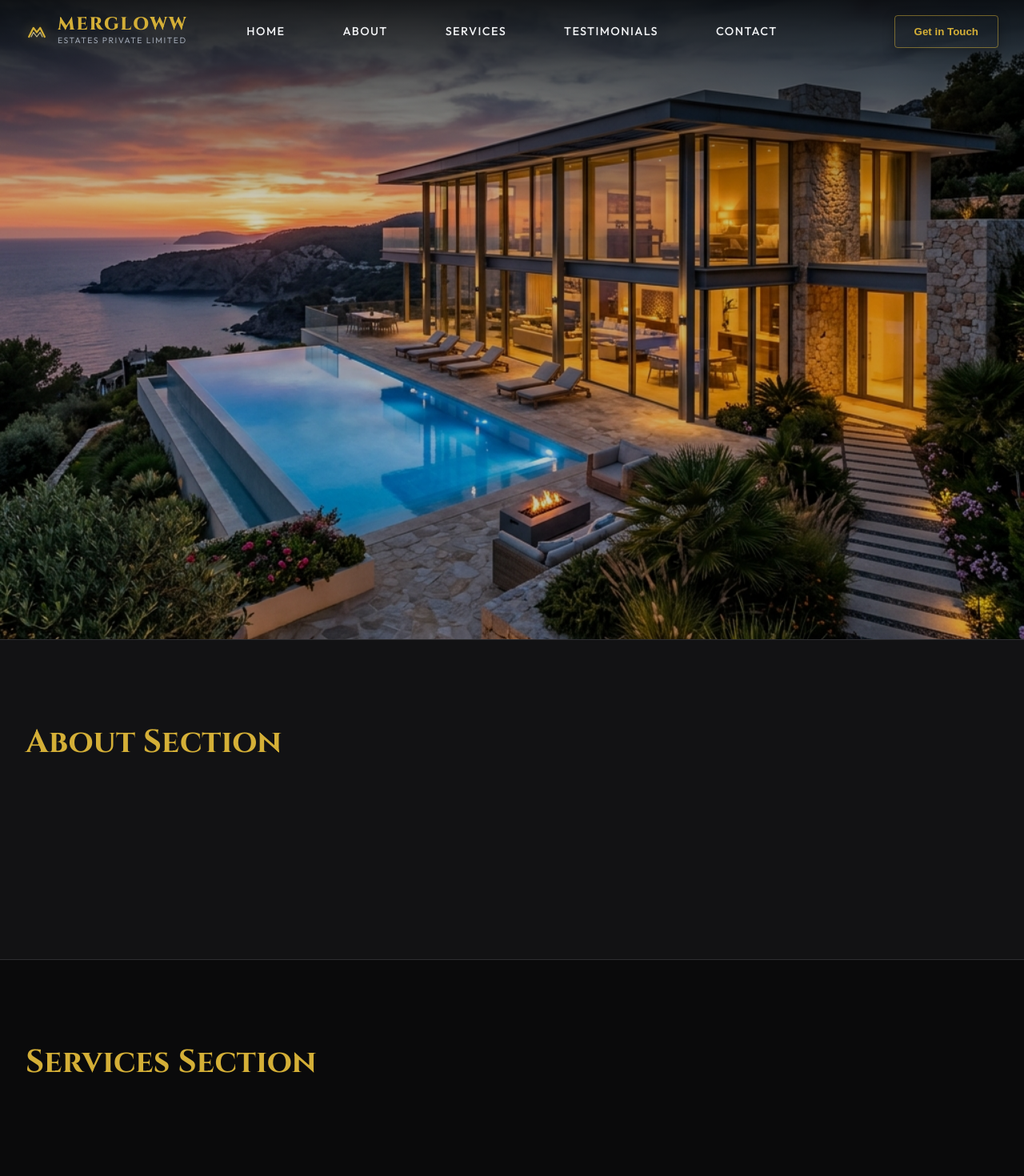
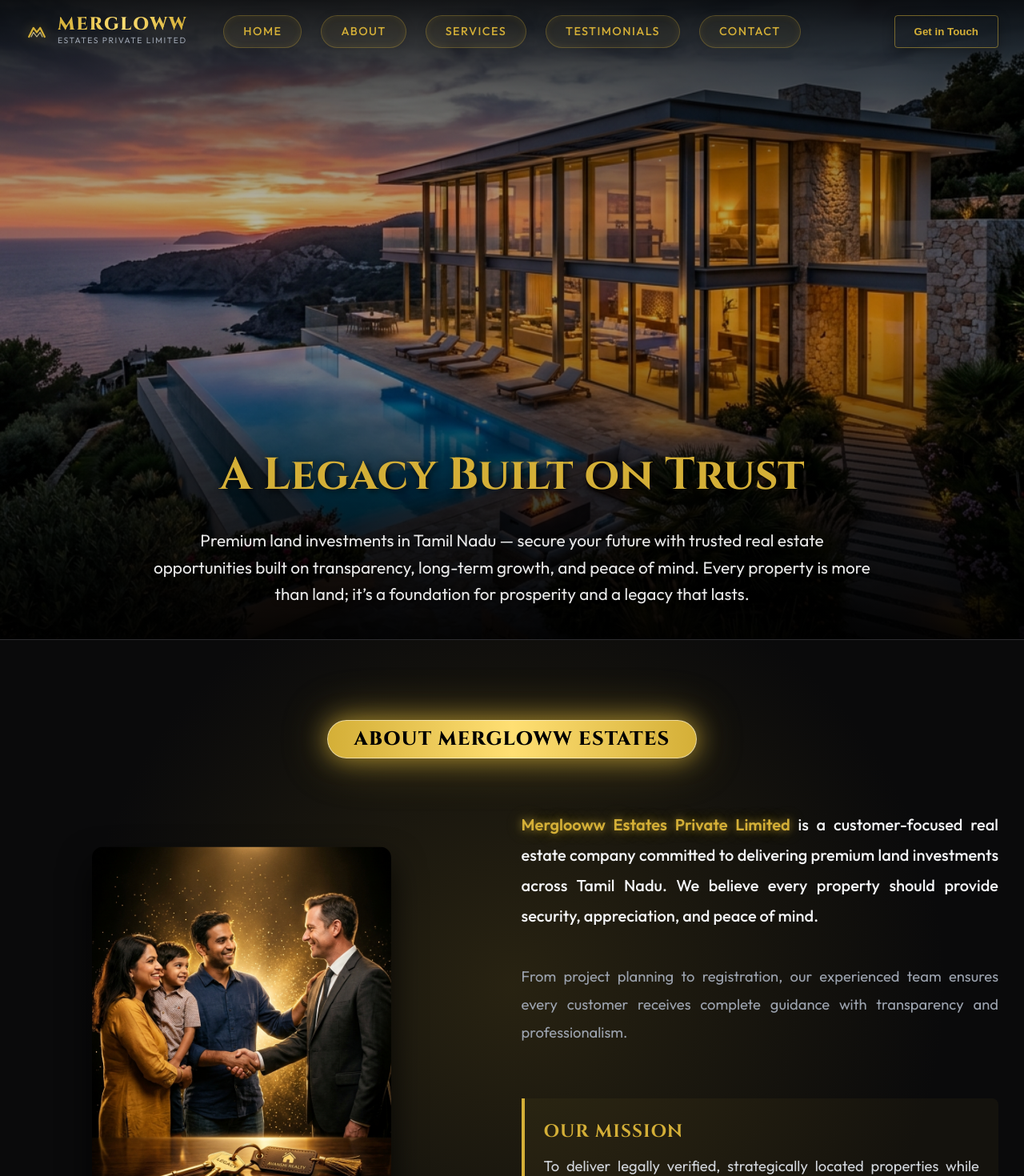
Before and after one commit to ranjithkannan108/mergloww, a React (Vite) app: page / in a window 1280 px wide. Shown: the top 1470 px of the page at 80% size. Built offline with nearby package versions, Linux system fonts and the light colour scheme; a web font is replaced by a local one.

Commit message:
Update hero layout, About section styling, glowing gold theme, and images

```diff
--- a/src/components/About.css
+++ b/src/components/About.css
@@ -202,3 +202,38 @@
     gap: 1.25rem;
   }
 }
+
+/* New Custom Effects for About Section */
+.glowing-title {
+  background: linear-gradient(90deg, #d4af37 0%, #ffdf73 50%, #d4af37 100%);
+  color: #000 !important;
+  padding: 0.5rem 2rem;
+  border-radius: 50px;
+  text-align: center;
+  margin: 0 auto;
+  box-shadow: 0 0 30px rgba(212, 175, 55, 0.7), 0 0 60px rgba(212, 175, 55, 0.4);
+  border: 1px solid rgba(255, 255, 255, 0.5);
+  display: inline-block;
+  font-weight: 800;
+  text-transform: uppercase;
+  letter-spacing: 0.05em;
+  font-size: 1.5rem;
+}
+
+.text-glass-effect {
+  background: rgba(15, 15, 18, 0.6);
+  backdrop-filter: blur(16px);
+  -webkit-backdrop-filter: blur(16px);
+  border: 1px solid rgba(212, 175, 55, 0.2);
+  border-radius: 20px;
+  padding: 3rem;
+  box-shadow: 0 15px 35px rgba(0, 0, 0, 0.6), inset 0 0 20px rgba(212, 175, 55, 0.05);
+  text-align: justify;
+  transition: all 0.4s ease;
+}
+
+.text-glass-effect:hover {
+  border-color: rgba(212, 175, 55, 0.5);
+  box-shadow: 0 15px 45px rgba(0, 0, 0, 0.8), inset 0 0 25px rgba(212, 175, 55, 0.15);
+  transform: translateY(-5px);
+}
--- a/src/components/About.jsx
+++ b/src/components/About.jsx
@@ -1,11 +1,50 @@
 import React from 'react';
+import './About.css';
+import aboutFamily from '../assets/about-family.png';
 
 export default function About() {
   return (
-    <section id="about" className="section section-alt" style={{ borderBottom: '1px solid var(--border-color)' }}>
+    <section id="about" className="section section-alt" style={{
+      borderBottom: '1px solid var(--border-color)',
+      padding: '100px 0',
+      background: 'radial-gradient(circle at center, rgba(212, 175, 55, 0.15) 0%, rgba(10, 10, 11, 1) 70%)'
+    }}>
       <div className="container">
-        <h2 className="section-title">About Section</h2>
-        {/* Placeholder for future about content */}
+
+        {/* Centered Glowing Title */}
+        <div style={{ display: 'flex', justifyContent: 'center', marginBottom: '4rem' }}>
+          <h2 className="about-title glowing-title">
+            About Mergloww Estates
+          </h2>
+        </div>
+
+        <div className="about-grid">
+
+          <div className="about-visuals" style={{ transform: 'scale(0.85)' }}>
+            <div className="about-image-card">
+              <img src={aboutFamily} alt="Happy family showing trust in Mergloww" className="about-image" />
+            </div>
+          </div>
+
+          <div className="about-info" style={{ textAlign: 'justify' }}>
+            <p className="about-description" style={{ fontSize: '1.25rem', lineHeight: '1.9' }}>
+              <strong style={{ color: 'var(--primary)', textShadow: '0 0 10px rgba(212, 175, 55, 0.6), 0 0 20px rgba(212, 175, 55, 0.4)' }}>Merglooww Estates Private Limited</strong> is a customer-focused real estate company committed to delivering premium land investments across Tamil Nadu. We believe every property should provide security, appreciation, and peace of mind.
+            </p>
+            <p className="about-description-secondary" style={{ fontSize: '1.15rem', lineHeight: '1.9', marginTop: '1.5rem' }}>
+              From project planning to registration, our experienced team ensures every customer receives complete guidance with transparency and professionalism.
+            </p>
+
+            <div style={{ marginTop: '2rem', padding: '1.5rem', background: 'rgba(212, 175, 55, 0.05)', borderLeft: '4px solid var(--primary)', borderRadius: '0 8px 8px 0' }}>
+              <h3 style={{ color: 'var(--primary)', fontSize: '1.4rem', marginBottom: '0.5rem', fontFamily: 'var(--font-serif)', textTransform: 'uppercase', letterSpacing: '0.05em' }}>
+                Our Mission
+              </h3>
+              <p style={{ fontSize: '1.15rem', lineHeight: '1.8', color: 'var(--text-light)' }}>
+                To deliver legally verified, strategically located properties while maintaining the highest standards of integrity, customer satisfaction, and long-term value.
+              </p>
+            </div>
+          </div>
+
+        </div>
       </div>
     </section>
   );
--- a/src/components/Header.css
+++ b/src/components/Header.css
@@ -59,7 +59,10 @@
 }
 
 .logo-text {
-  color: var(--primary);
+  background: var(--gradient-glowing-gold);
+  -webkit-background-clip: text;
+  background-clip: text;
+  color: transparent;
   font-weight: 800;
   font-size: 1.4rem;
   font-family: var(--font-serif);
@@ -89,17 +92,47 @@
   align-items: center;
   justify-content: center;
   padding: 0.5rem 1.5rem;
-  color: var(--text-main);
+  color: var(--primary); /* Gold text */
   text-transform: uppercase;
   font-weight: 500;
   letter-spacing: 0.1em;
   font-size: 0.9rem;
   text-decoration: none;
   z-index: 1;
-  transition: color 0.3s ease;
+  transition: all 0.4s ease;
+
+  /* Gold glass/mirror effect */
+  background: rgba(212, 175, 55, 0.05);
+  backdrop-filter: blur(8px);
+  -webkit-backdrop-filter: blur(8px);
+  border: 1px solid rgba(212, 175, 55, 0.3);
+  border-radius: 30px;
+  box-shadow: 0 4px 15px rgba(0, 0, 0, 0.1), inset 0 0 10px rgba(212, 175, 55, 0.1);
+  overflow: hidden;
 }
 
-/* The oval background with elegant flat/subtle gradient */
+/* Mirror reflection shine line */
+.nav-link::after {
+  content: '';
+  position: absolute;
+  top: -50%;
+  left: -50%;
+  width: 200%;
+  height: 200%;
+  background: linear-gradient(
+    to bottom right,
+    rgba(255, 255, 255, 0) 0%,
+    rgba(255, 255, 255, 0) 40%,
+    rgba(255, 255, 255, 0.6) 50%,
+    rgba(255, 255, 255, 0) 60%,
+    rgba(255, 255, 255, 0) 100%
+  );
+  transform: rotate(45deg) translate(-100%, -100%);
+  transition: all 0.6s cubic-bezier(0.25, 0.46, 0.45, 0.94);
+  z-index: 0;
+}
+
+/* Solid gold overlay on hover */
 .nav-link::before {
   content: '';
   position: absolute;
@@ -107,19 +140,30 @@
   left: 0;
   width: 100%;
   height: 100%;
-  background: linear-gradient(90deg, rgba(212,175,55,0.7) 0%, rgba(197,160,89,0.9) 100%);
-  border-radius: 50px; /* Makes it an oval/pill shape */
+  background: var(--gradient-glowing-gold);
+  border-radius: 30px;
   z-index: -1;
-  transform: scaleX(0);
-  transform-origin: left;
-  transition: transform 0.4s cubic-bezier(0.16, 1, 0.3, 1);
+  opacity: 0;
+  transition: opacity 0.4s ease;
 }
 
 .nav-link:hover {
-  color: #000000; /* Dark text on gold background */
+  color: #000;
+  border-color: rgba(212, 175, 55, 0.8);
+  box-shadow: 0 8px 25px rgba(212, 175, 55, 0.4), inset 0 0 15px rgba(212, 175, 55, 0.5);
+}
+
+.nav-link:hover::before {
+  opacity: 1;
+}
+
+.nav-link:hover::after {
+  transform: rotate(45deg) translate(100%, 100%);
 }
 
 .nav-link span {
+  position: relative;
+  z-index: 2;
   display: inline-block;
   transition: transform 0.3s ease;
 }
@@ -127,10 +171,6 @@
 .nav-link:hover span {
   font-style: italic;
   font-family: var(--font-serif);
-}
-
-.nav-link:hover::before {
-  transform: scaleX(1);
 }
 
 .header-actions {
@@ -158,7 +198,7 @@
   left: 0;
   width: 100%;
   height: 100%;
-  background: var(--gradient-primary);
+  background: var(--gradient-glowing-gold);
   z-index: -1;
   transform: scaleX(0);
   transform-origin: right;
--- a/src/components/Home.jsx
+++ b/src/components/Home.jsx
@@ -37,12 +37,45 @@
           left: 0,
           right: 0,
           bottom: 0,
-          backgroundColor: 'rgba(0,0,0,0.2)',
+          backgroundColor: 'rgba(0,0,0,0.3)',
           zIndex: 0
         }}
       ></div>
 
-      {/* Intentionally left empty of text as requested */}
+      {/* Dark gradient overlay at the bottom specifically for text readability */}
+      <div
+        style={{
+          position: 'absolute',
+          bottom: 0,
+          left: 0,
+          right: 0,
+          height: '50%',
+          background: 'linear-gradient(to top, rgba(0,0,0,0.95) 0%, rgba(0,0,0,0.6) 50%, transparent 100%)',
+          zIndex: 1
+        }}
+      ></div>
+
+      {/* Text Content positioned at the bottom */}
+      <div
+        style={{
+          position: 'absolute',
+          bottom: '5%',
+          left: '0',
+          width: '100%',
+          padding: '0 5%',
+          zIndex: 2,
+          textAlign: 'center',
+          color: 'white',
+          textShadow: '2px 2px 8px rgba(0,0,0,0.9)'
+        }}
+      >
+        <h1 style={{ fontSize: '3.5rem', marginBottom: '20px', fontWeight: 'bold' }}>
+          A Legacy Built on Trust
+        </h1>
+        <p style={{ fontSize: '1.3rem', maxWidth: '900px', margin: '0 auto', lineHeight: '1.6', opacity: '0.9' }}>
+          Premium land investments in Tamil Nadu — secure your future with trusted real estate opportunities built on transparency, long-term growth, and peace of mind. Every property is more than land; it’s a foundation for prosperity and a legacy that lasts.
+        </p>
+      </div>
     </section>
   );
 }
--- a/src/index.css
+++ b/src/index.css
@@ -22,6 +22,7 @@
   --gradient-primary: linear-gradient(135deg, #d4af37 0%, #aa8c2c 100%);
   --gradient-accent: linear-gradient(135deg, #f3e5ab 0%, #d4af37 100%);
   --gradient-dark: linear-gradient(135deg, #121214 0%, #0a0a0b 100%);
+  --gradient-glowing-gold: linear-gradient(90deg, #d4af37 0%, #ffdf73 50%, #d4af37 100%);
 
   /* Typography */
   --font-sans: 'Outfit', sans-serif;
```
Also changed, not shown: src/assets/about-family.png (added).
